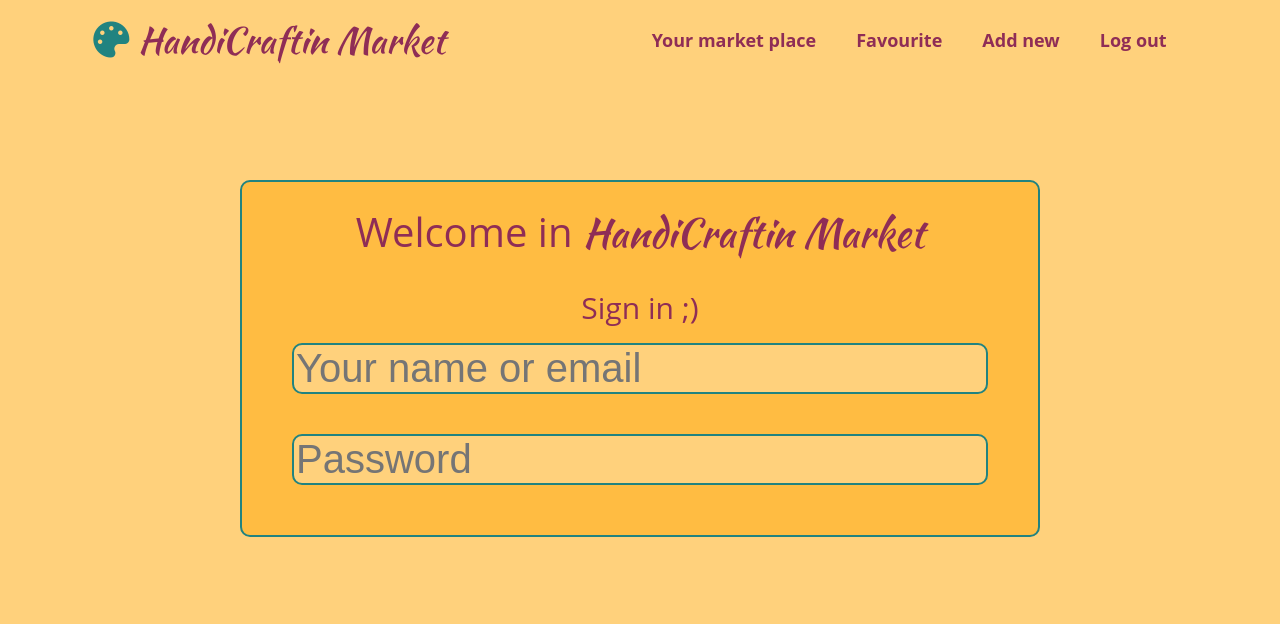
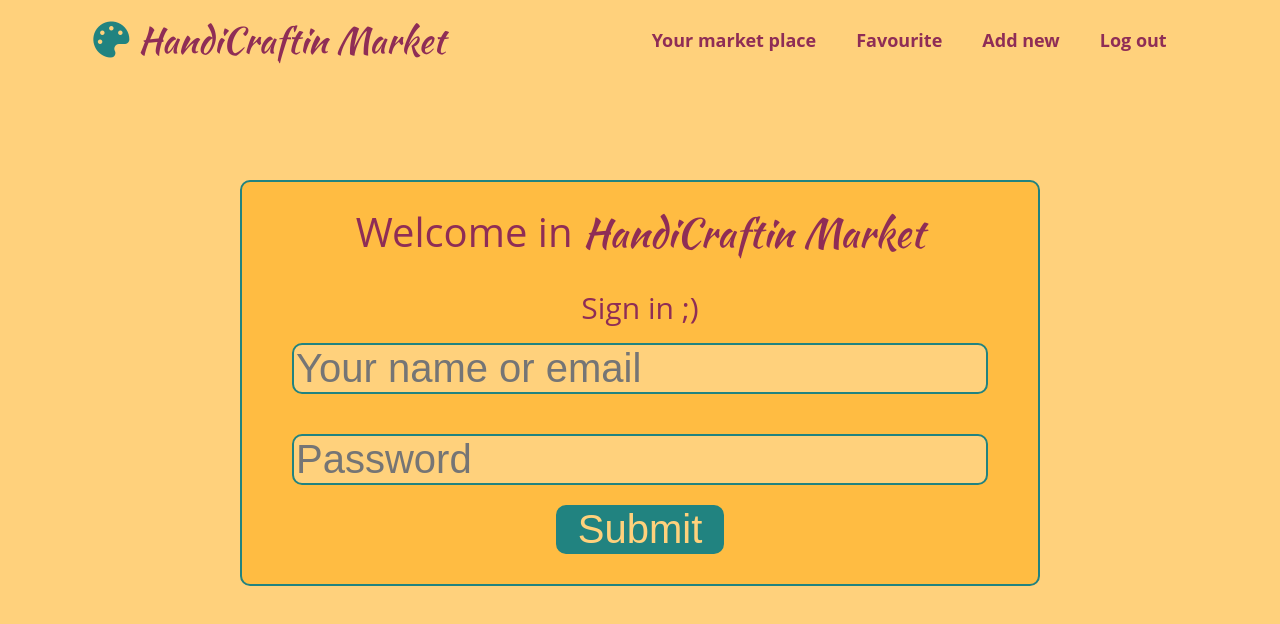
Before and after one commit to MarkizPlateau/CraftMarket, a React (Create React App) app: page / in a window 1280 px wide. Shown: the top 624 px of the page. Built offline with nearby package versions, Linux system fonts and the light colour scheme.

Commit message:
submit button in login screen

```diff
--- a/src/js/Pages/Login.js
+++ b/src/js/Pages/Login.js
@@ -7,6 +7,7 @@ const Login = () => {
                 <form className={"login-form"}>
                     <input type="text" id="login-name" name="name" placeholder={"Your name or email"}/>
                     <input type="password" id="login-password" name="password" placeholder={"Password"}/>
+                    <button type={"submit"} className={"login-submit"}>Submit</button>
                 </form>
         </section>
     )
--- a/src/scss/elements/_login.scss
+++ b/src/scss/elements/_login.scss
@@ -17,5 +17,14 @@
       border: 2px solid $color-green;
       border-radius: 10px;
     }
+    .login-submit {
+      max-width: 200px;
+      padding: 0 20px;
+      margin: 0 auto;
+      border: 2px solid $color-green;
+      border-radius: 10px;
+      background-color: $color-green;
+      color: $color-orange-light;
+    }
   }
 }
```
Also changed, not shown: 1 other file (tests, documents, lock files or other folders).
